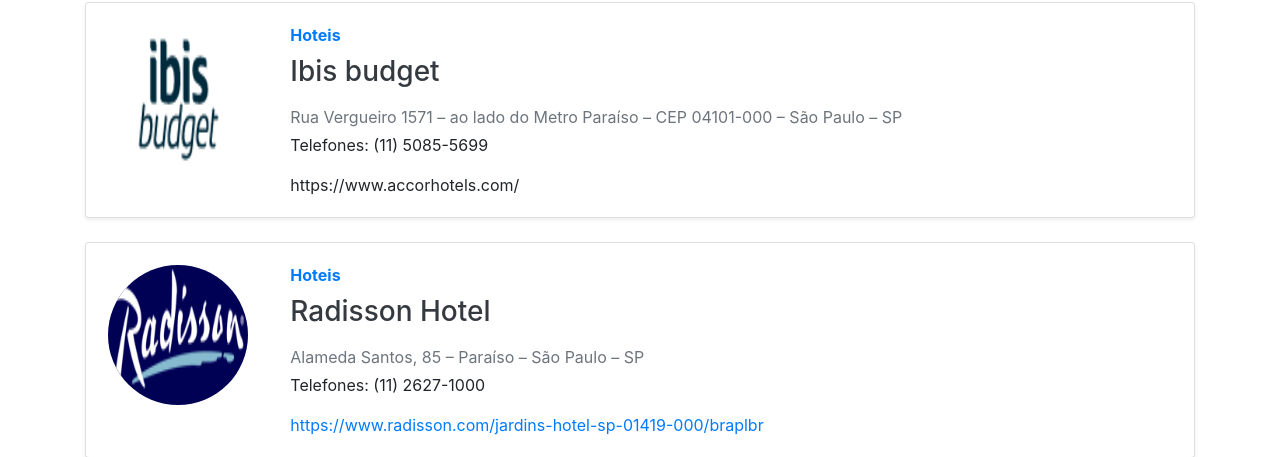
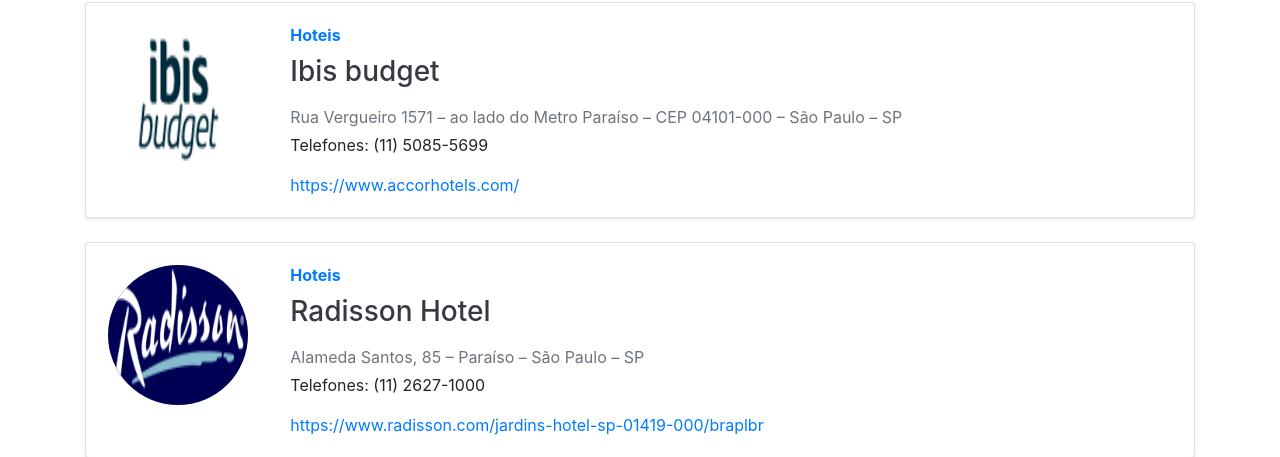
Before and after one commit to FredericoTakayama/deniseefred, a Django app: page /tips/ in a window 1280 px wide. Shown: the part 5156-5613 px from the top of the page. Run offline with Django 3.2, Linux system fonts and the light colour scheme; some libraries are stand-ins or nearby versions.

Commit message:
Fix tips html
Signed-off-by: FredericoTakayama <f.takayama2014@gmail.com>

```diff
--- a/weddingsite/mainsite/templates/tips.html
+++ b/weddingsite/mainsite/templates/tips.html
@@ -335,7 +335,7 @@
                         <div class="mb-1 text-muted">Rua Vergueiro 1571 – ao lado do Metro Paraíso – CEP 04101-000 – São Paulo – SP</div>
                         <p class="card-text mb-auto">Telefones: (11) 5085-5699</p>
                         <p></p>
-                        <p class="card-text mb-auto"><a href="https://www.accorhotels.com/pt-br/hotel-3531-ibis-budget-sao-paulo-paraiso/index.shtml?utm_term=mar&utm_campaign=ppc-ibb-mar-msn-br-pt-sp-exa-sear-br&utm_medium=cpc&utm_content=br-pt-BR-V7066&utm_source=Bing"></a>https://www.accorhotels.com/</p>
+                        <p class="card-text mb-auto"><a href="https://www.accorhotels.com/pt-br/hotel-3531-ibis-budget-sao-paulo-paraiso/index.shtml?utm_term=mar&utm_campaign=ppc-ibb-mar-msn-br-pt-sp-exa-sear-br&utm_medium=cpc&utm_content=br-pt-BR-V7066&utm_source=Bing">https://www.accorhotels.com/</a></p>
                     </div>
                 </div>
             </div>
```
